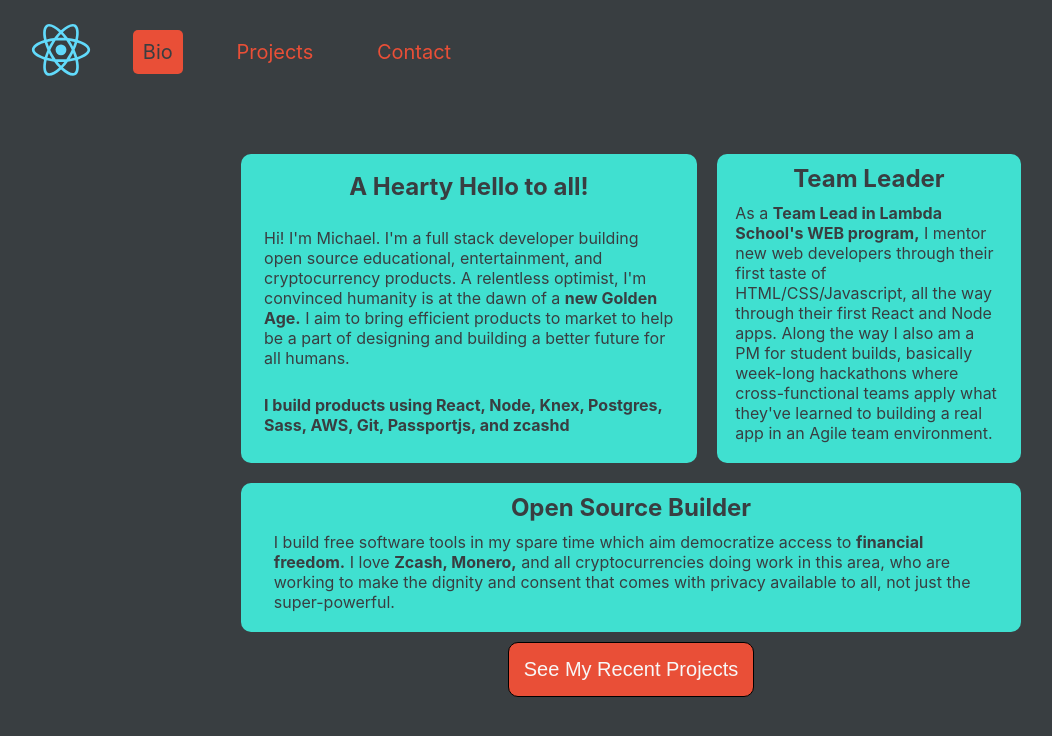
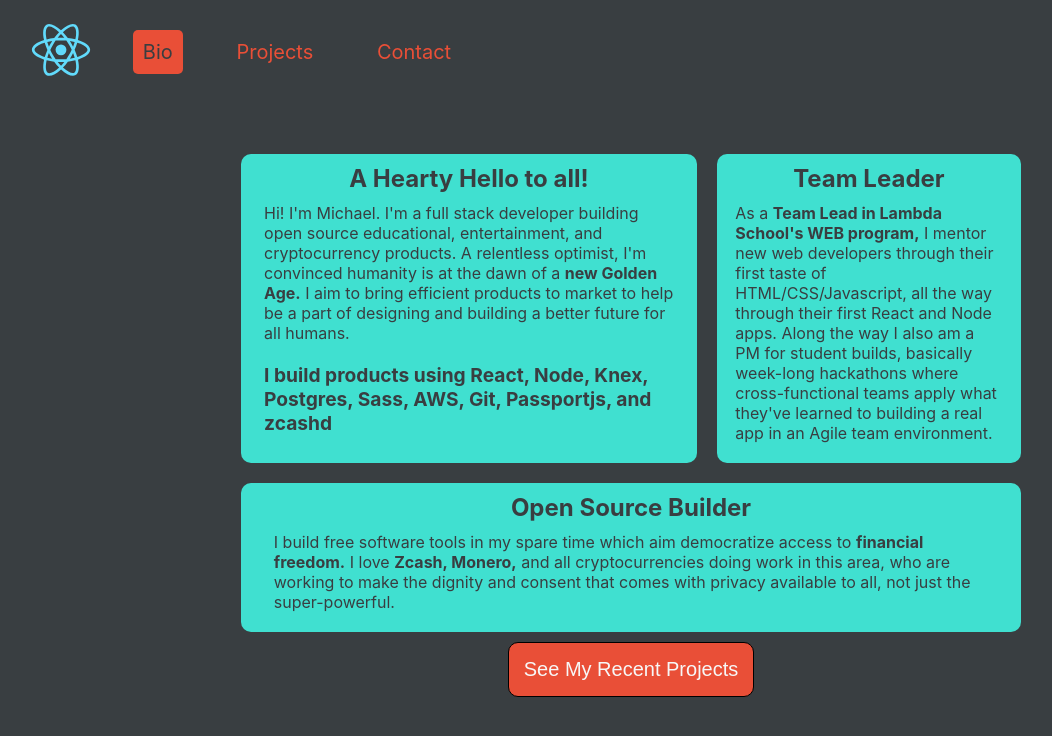
Before and after one commit to michaelharms6010/harms-portfolio, a React (Create React App) app: page /bio in a window 1280 px wide. Shown: the top 736 px of the page, without its empty margins (9-1061 px from the left). Built offline with nearby package versions, Linux system fonts and the light colour scheme.

Commit message:
tweaks bio styling

```diff
--- a/src/components/Bio.scss
+++ b/src/components/Bio.scss
@@ -14,9 +14,7 @@
         margin: 10px;
         border-radius: 10px;
         padding-bottom: 20px;
-        display: flex;
-        flex-direction: column;
-        justify-content: space-around;
+
 
 
 
@@ -24,7 +22,8 @@
             text-align: left;
         }
         .skills {
-            margin-top: 10px;
+            margin-top: 20px;
+            font-size: 1.2rem;
         }
 
     }
--- a/src/components/Welcome.js
+++ b/src/components/Welcome.js
@@ -8,7 +8,7 @@
 
     return (
         <>
-        <div data-aos="fade-down" className="welcome-page">
+        <div data-aos="fade-down" data-aos-offset="500" className="welcome-page">
             <Link to="/bio"><img className="mike-pic" alt="Mike's face" src={mike} /></Link>
             <h1>Michael Harms</h1>
             <h3>Full Stack Web Developer, Open Source Creator</h3>
```
